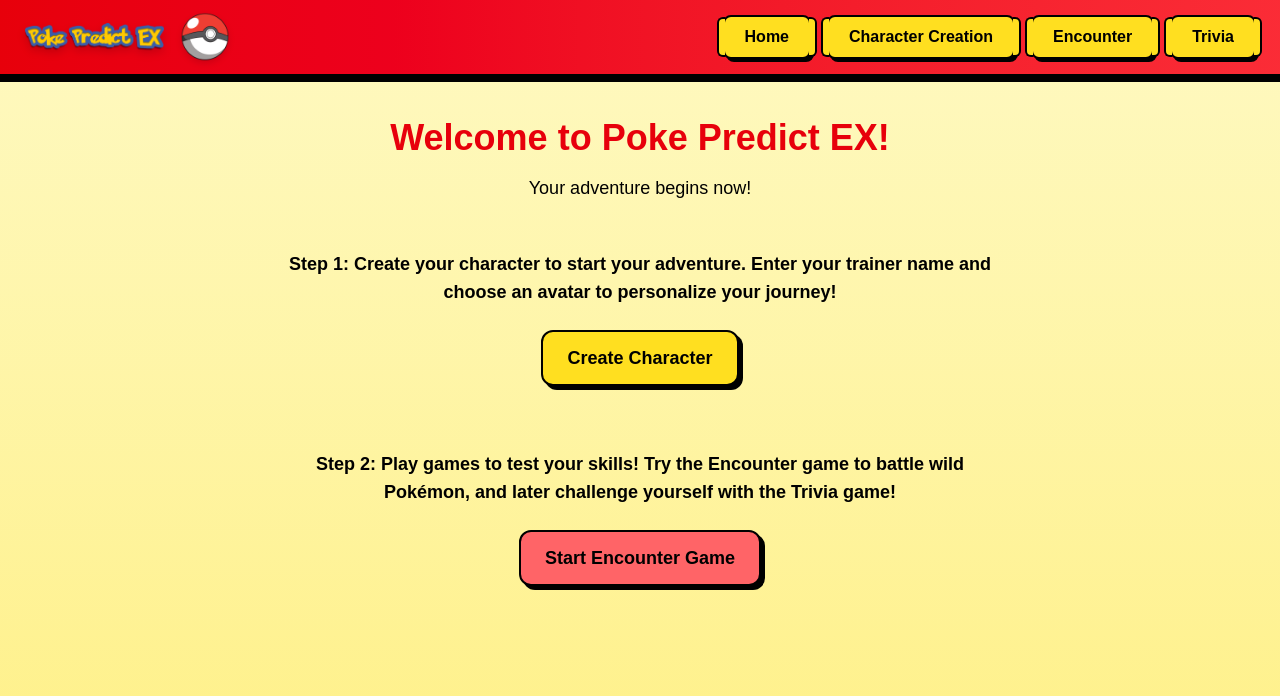
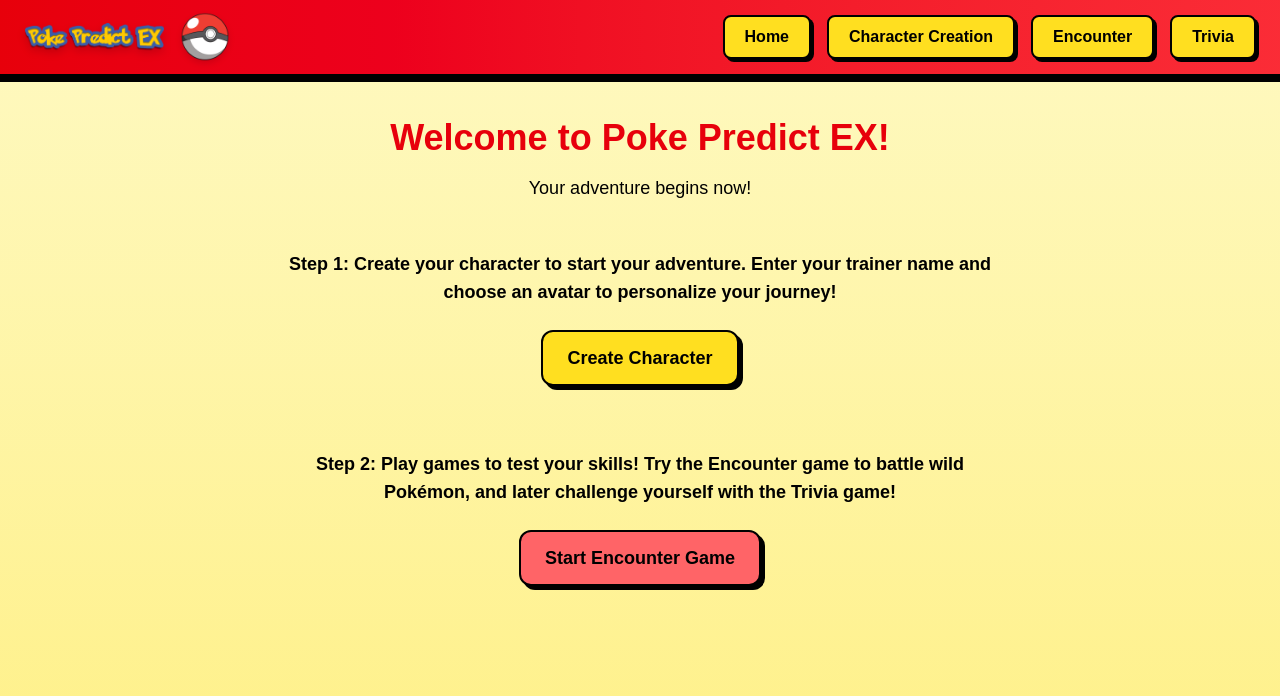
Before and after one commit to WoodShack/PokePredict, a Next.js app: page / in a window 1280 px wide. Shown: the top 696 px of the page. Built offline with nearby package versions, Linux system fonts and the light colour scheme; no server answers.

Commit message:
Header button fix

```diff
--- a/components/header.tsx
+++ b/components/header.tsx
@@ -45,8 +45,8 @@
         transition active:scale-95
         hover:bg-yellow-400
         rounded-lg
-        before:content-[''] before:absolute before:-left-2 before:top-0 before:w-2 before:h-full before:bg-yellow-300 before:border-l-2 before:border-t-2 before:border-b-2 before:border-black before:rounded-l-md
-        after:content-[''] after:absolute after:-right-2 after:top-0 after:w-2 after:h-full after:bg-yellow-300 after:border-r-2 after:border-t-2 after:border-b-2 after:border-black after:rounded-r-md
+        before:content-[''] before:-left-2 before:top-0 before:w-2 before:h-full before:bg-yellow-300 before:border-t-2 before:border-b-2 before:border-black before:rounded-l-md
+        after:content-[''] after:-right-2 after:top-0 after:w-2 after:h-full after:bg-yellow-300 after:border-t-2 after:border-b-2 after:border-black after:rounded-r-md
       "
     >
       {label}
```
